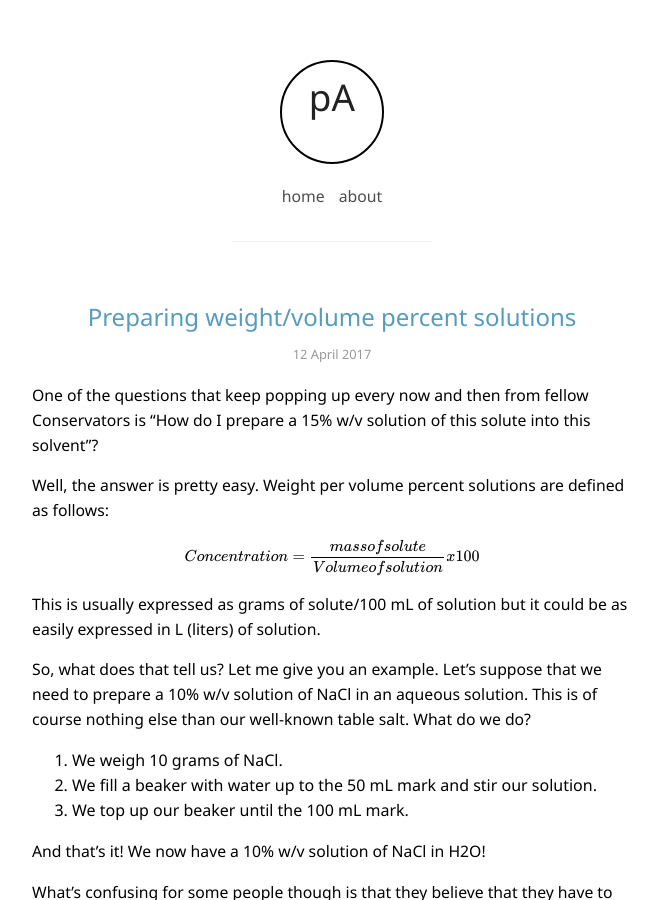
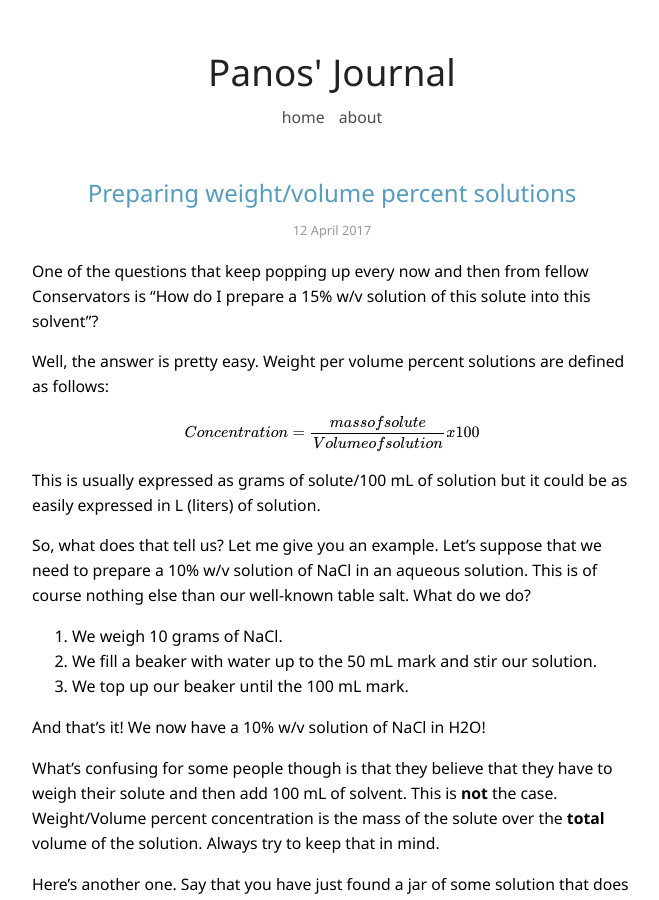
Before and after one commit to pgalatis/pgalatis.github.io, a Jekyll site: the page built from index.html, in a window 1280 px wide and 900 px high. Shown: the whole window, without its empty margins (308-967 px from the left). Built offline with Jekyll 4.4.1, drawn with Linux system fonts in a browser that asks for light colours; nearby versions of some CDN libraries; formulas are drawn with MathJax 3; the list of posts is cut into pages by our own code.

Commit message:
Update default.html

```diff
--- a/_layouts/default.html
+++ b/_layouts/default.html
@@ -51,10 +51,8 @@
   <script>window.onload = function () { document.body.className = "";}</script>
 
   <div class="wrapper">
-    <header role="banner">
-      <div id="circle">
-      <h1 class="title">pA</h1>
-      </div>
+    <header>
+      <h1 class="title">Panos' Journal</h1>
       <nav class="info">
         <a href="/">home</a>
         <a href="#">about</a>
```
